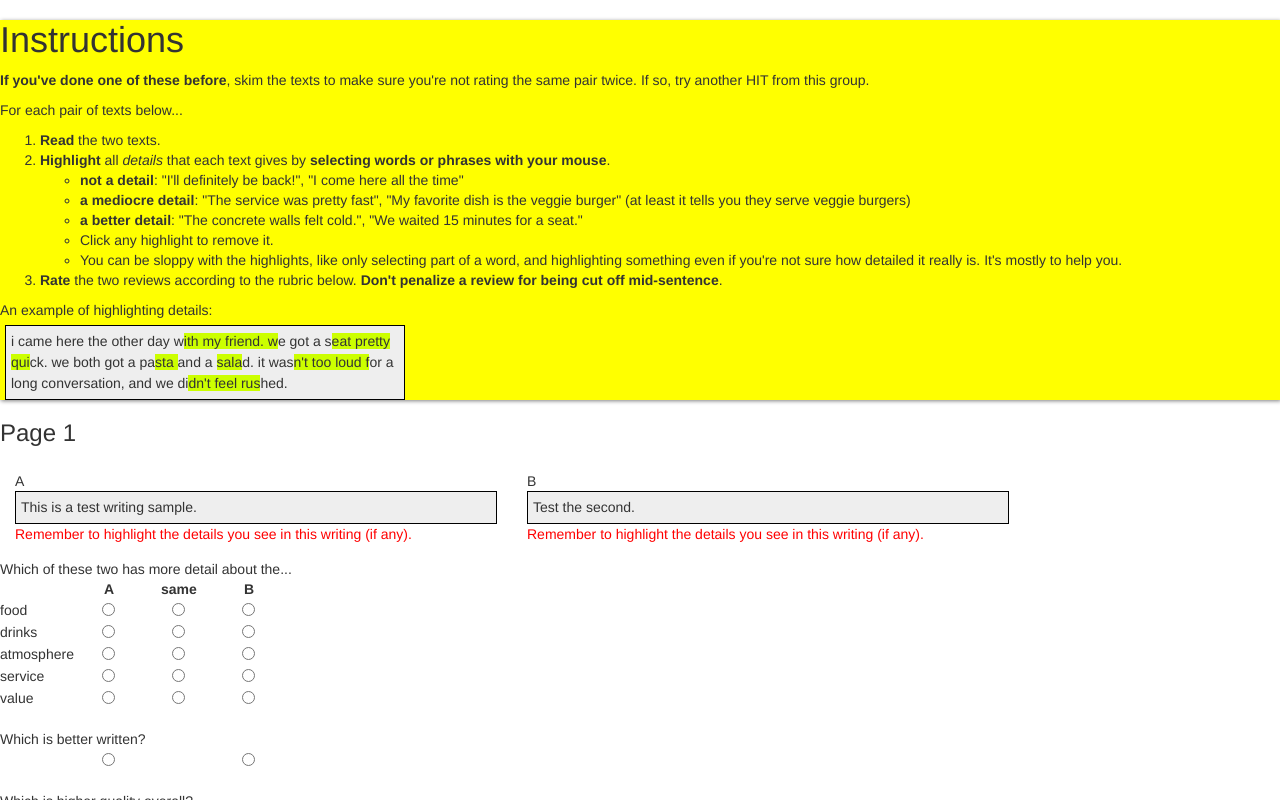
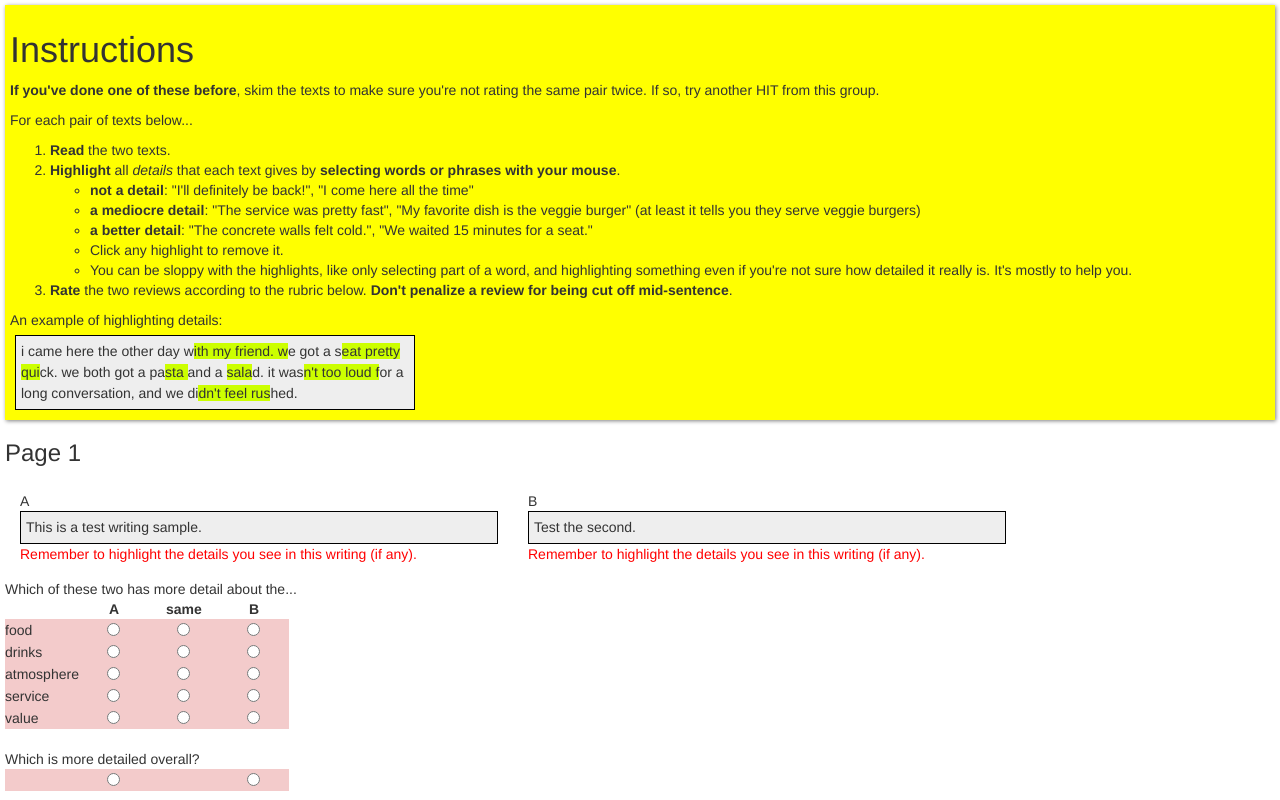
Before and after one commit to kcarnold/halati, a React (Create React App) app: page / in a window 1280 px wide. Both pictures are taken after a click on the button "Next". Shown: the top 800 px of the page. Built offline with nearby package versions, Linux system fonts and the light colour scheme.

Commit message:
Add 'more detailed overall', improve UI

```diff
--- a/public/style.css
+++ b/public/style.css
@@ -1,3 +1,7 @@
+.App {
+  padding: 5px;
+}
+
 .annotated-text {
   line-height: 1.5;
   background: #eee;
--- a/src/App.js
+++ b/src/App.js
@@ -124,15 +124,19 @@ export const RatingPage = observer(class RatingPage extends Component {
       <table className="ratings-table">
         <thead><tr><th></th><th>A</th><th>same</th><th>B</th></tr></thead>
         <tbody>
-          {attrs.map((attr, i) => <tr key={attr}>
+          {attrs.map((attr, i) => <tr key={attr} style={{background: ratings.data.has(`${attr}-${pageNum}`) ? 'none' : '#f3cbcb'}}>
             <td>{attr}</td>{responseOptions(attr, pageNum, ['A', 'same', 'B'], internalName)}
           </tr>)}
+          <tr><td colSpan="4"><br/>Which is more detailed overall?</td></tr>
+          <tr style={{background: ratings.data.has(`detailed-${pageNum}`) ? 'none' : '#f3cbcb'}}><td></td>
+            {responseOptions('detailed', pageNum, ['A', null, 'B'], internalName)}
+          </tr>
           <tr><td colSpan="4"><br/>Which is better written?</td></tr>
-          <tr><td></td>
+          <tr style={{background: ratings.data.has(`written-${pageNum}`) ? 'none' : '#f3cbcb'}}><td></td>
             {responseOptions('written', pageNum, ['A', null, 'B'], internalName)}
           </tr>
           <tr><td colSpan="4"><br/>Which is higher quality overall?</td></tr>
-          <tr><td></td>{responseOptions('overall', pageNum, ['A', null, 'B'], internalName)}
+          <tr style={{background: ratings.data.has(`quality-${pageNum}`) ? 'none' : '#f3cbcb'}}><td></td>{responseOptions('quality', pageNum, ['A', null, 'B'], internalName)}
           </tr>
         </tbody>
       </table>
@@ -157,7 +161,7 @@ export const App = observer(class App extends Component {
 
 
     return <div className="App">
-      <div style={{background: 'yellow', boxShadow: '1px 1px 4px grey'}}>
+      <div style={{background: 'yellow', boxShadow: '1px 1px 4px grey', padding: '5px'}}>
       <h1>Instructions</h1>
       <p><b>If you've done one of these before</b>, skim the texts to make sure you're not rating the same pair twice. If so, try another HIT from this group.</p>
       <p>For each pair of texts below...</p>
```
